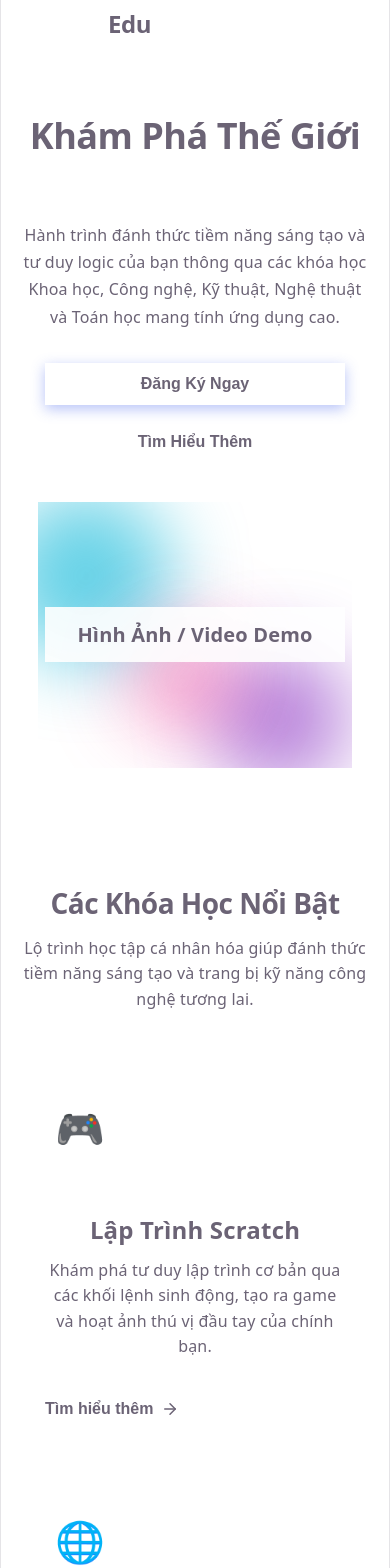
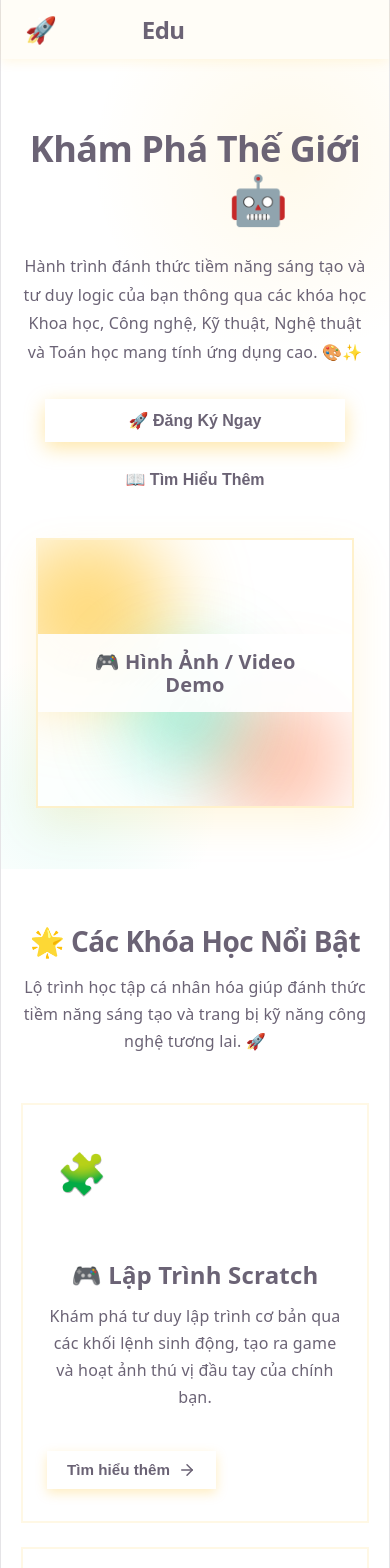
Before and after one commit to nguyenkhanhbh01989/Landing-Page-STEAM-Git-Workflow, a React (Vite) app in the folder steam-landing-page/: page / in a window 390 px wide. Shown: the top 1568 px of the page. Built offline with nearby package versions, Linux system fonts and the light colour scheme; the HTML template or start-up script is replaced by a standard one.

Commit message:
style: add bouncy animations, rounded corners and emojis to components

```diff
--- a/steam-landing-page/src/components/Course/Course.css
+++ b/steam-landing-page/src/components/Course/Course.css
@@ -16,10 +16,15 @@
 
 .course-heading {
   font-size: 2.5rem;
-  font-weight: 800;
+  font-weight: 900;
   color: var(--text-primary);
   margin-bottom: 1rem;
   letter-spacing: -0.5px;
+}
+
+.course-heading-emoji {
+  display: inline-block;
+  animation: sparkle 2s ease-in-out infinite;
 }
 
 .course-subheading {
@@ -27,7 +32,7 @@
   color: var(--text-secondary);
   max-width: 650px;
   margin: 0 auto;
-  line-height: 1.6;
+  line-height: 1.7;
 }
 
 .course-grid {
@@ -39,22 +44,24 @@
 /* --- Card UI --- */
 .course-card {
   background-color: var(--color-white);
-  border-radius: var(--radius-lg);
+  border-radius: var(--radius-xl);
   padding: 2.5rem 2rem;
-  border: 1px solid var(--color-gray-200);
+  border: 2px solid rgba(255, 184, 0, 0.1);
   transition: all 0.4s cubic-bezier(0.175, 0.885, 0.32, 1.275);
   display: flex;
   flex-direction: column;
   position: relative;
   overflow: hidden;
   z-index: 1;
+  box-shadow: var(--shadow-sm);
 }
 
-/* Hover Effect */
+/* Hover Effect – Bouncy */
 .course-card:hover {
   transform: translateY(-12px);
-  box-shadow: 0 20px 40px -10px rgba(0, 0, 0, 0.1);
-  border-color: transparent;
+  box-shadow: 0 20px 40px -10px rgba(255, 184, 0, 0.15);
+  border-color: var(--kid-yellow);
+  animation: bouncy 0.5s ease;
 }
 
 /* Gradient line top on hover */
@@ -65,11 +72,12 @@
   left: 0;
   width: 100%;
   height: 4px;
-  background: linear-gradient(90deg, var(--steam-science), var(--steam-tech), var(--steam-art));
+  background: linear-gradient(90deg, var(--kid-yellow), var(--kid-orange), var(--steam-engineering));
   transform: scaleX(0);
   transform-origin: left;
   transition: transform 0.4s ease;
   z-index: 2;
+  border-radius: var(--radius-xl) var(--radius-xl) 0 0;
 }
 
 .course-card:hover::before {
@@ -80,7 +88,7 @@
 .course-icon-wrapper {
   width: 70px;
   height: 70px;
-  border-radius: 20px;
+  border-radius: var(--radius-xl);
   display: flex;
   justify-content: center;
   align-items: center;
@@ -89,7 +97,8 @@
 }
 
 .course-card:hover .course-icon-wrapper {
-  transform: scale(1.1) rotate(5deg);
+  transform: scale(1.15) rotate(8deg);
+  animation: wiggle 0.6s ease;
 }
 
 .course-icon {
@@ -98,38 +107,41 @@
 
 .course-title {
   font-size: 1.5rem;
-  font-weight: 700;
+  font-weight: 800;
   color: var(--text-primary);
   margin-bottom: 1rem;
 }
 
 .course-desc {
   color: var(--text-secondary);
-  line-height: 1.6;
+  line-height: 1.7;
   margin-bottom: 2.5rem;
   flex-grow: 1;
 }
 
 /* --- Card Button --- */
 .course-btn {
-  background: transparent;
+  background: linear-gradient(135deg, var(--kid-yellow), var(--kid-orange));
   border: none;
   display: inline-flex;
   align-items: center;
   gap: 0.5rem;
-  color: var(--steam-tech);
-  font-weight: 600;
-  font-size: 1rem;
+  color: var(--color-white);
+  font-weight: 700;
+  font-size: 0.95rem;
   cursor: pointer;
-  padding: 0;
-  transition: gap 0.3s ease, color 0.3s ease;
+  padding: 0.6rem 1.25rem;
+  border-radius: var(--radius-xl);
+  transition: all 0.3s ease;
   margin-top: auto;
   align-self: flex-start;
+  box-shadow: 0 4px 12px rgba(255, 184, 0, 0.25);
 }
 
 .course-btn:hover {
   gap: 0.875rem;
-  color: var(--steam-art);
+  box-shadow: 0 6px 18px rgba(255, 184, 0, 0.35);
+  animation: bouncy 0.5s ease;
 }
 
 /* Responsive */
--- a/steam-landing-page/src/components/Course/Course.jsx
+++ b/steam-landing-page/src/components/Course/Course.jsx
@@ -4,21 +4,21 @@ const Course = () => {
   const courses = [
     {
       id: 1,
-      title: 'Lập Trình Scratch',
+      title: '🎮 Lập Trình Scratch',
       description: 'Khám phá tư duy lập trình cơ bản qua các khối lệnh sinh động, tạo ra game và hoạt ảnh thú vị đầu tay của chính bạn.',
-      icon: '🎮',
+      icon: '🧩',
       color: 'var(--steam-art)'
     },
     {
       id: 2,
-      title: 'Lập Trình Web Cơ Bản',
+      title: '🌐 Lập Trình Web',
       description: 'Xây dựng website thực tế với HTML, CSS và JavaScript. Nắm bắt các phương pháp thiết kế Web hiện đại và chuẩn Responsive.',
-      icon: '🌐',
+      icon: '💻',
       color: 'var(--steam-tech)'
     },
     {
       id: 3,
-      title: 'Thiết Kế Game 3D',
+      title: '🤖 Thiết Kế Game 3D',
       description: 'Học cách xây dựng thế giới ảo, lập trình logic và phát triển trò chơi 3D hoàn chỉnh cùng với đa dạng các nền tảng Engine.',
       icon: '🎲',
       color: 'var(--steam-science)'
@@ -29,8 +29,10 @@ const Course = () => {
     <section className="course-section" id="courses">
       <div className="course-container">
         <div className="course-header">
-          <h2 className="course-heading">Các Khóa Học Nổi Bật</h2>
-          <p className="course-subheading">Lộ trình học tập cá nhân hóa giúp đánh thức tiềm năng sáng tạo và trang bị kỹ năng công nghệ tương lai.</p>
+          <h2 className="course-heading">
+            <span className="course-heading-emoji">🌟</span> Các Khóa Học Nổi Bật
+          </h2>
+          <p className="course-subheading">Lộ trình học tập cá nhân hóa giúp đánh thức tiềm năng sáng tạo và trang bị kỹ năng công nghệ tương lai. 🚀</p>
         </div>
 
         <div className="course-grid">
--- a/steam-landing-page/src/components/Footer/Footer.jsx
+++ b/steam-landing-page/src/components/Footer/Footer.jsx
@@ -8,25 +8,26 @@ const Footer = () => {
 
           <div className="footer-col footer-info">
             <div className="footer-logo">
+              <span className="footer-logo-emoji">🚀</span>
               <span className="logo-steam">STEAM</span> Edu
             </div>
             <p className="footer-desc">
-              Trung tâm đào tạo STEAM hàng đầu, mang đến môi trường học tập lý tưởng giúp khơi dậy niềm đam mê Khoa học, Công nghệ, Kỹ thuật, Nghệ thuật và Toán học cho thế hệ trẻ.
+              Trung tâm đào tạo STEAM hàng đầu, mang đến môi trường học tập lý tưởng giúp khơi dậy niềm đam mê Khoa học, Công nghệ, Kỹ thuật, Nghệ thuật và Toán học cho thế hệ trẻ. 🌟
             </p>
           </div>
 
           <div className="footer-col footer-links">
-            <h4 className="footer-title">Links Nhanh</h4>
+            <h4 className="footer-title">📌 Links Nhanh</h4>
             <ul>
-              <li><a href="#home">Trang chủ</a></li>
-              <li><a href="#courses">Khóa học nổi bật</a></li>
-              <li><a href="#reviews">Đánh giá học viên</a></li>
-              <li><a href="#contact">Liên hệ tư vấn</a></li>
+              <li><a href="#home">🏠 Trang chủ</a></li>
+              <li><a href="#courses">📚 Khóa học nổi bật</a></li>
+              <li><a href="#reviews">⭐ Đánh giá học viên</a></li>
+              <li><a href="#contact">📩 Liên hệ tư vấn</a></li>
             </ul>
           </div>
 
           <div className="footer-col footer-social">
-            <h4 className="footer-title">Mạng Xã Hội</h4>
+            <h4 className="footer-title">🌐 Mạng Xã Hội</h4>
             <div className="social-links">
               <a href="#" className="social-btn" aria-label="Facebook">FB</a>
               <a href="#" className="social-btn" aria-label="YouTube">YT</a>
@@ -38,7 +39,7 @@ const Footer = () => {
         </div>
 
         <div className="footer-bottom">
-          <p>&copy; 2026 STEAM Edu. All rights reserved.</p>
+          <p>🎓 &copy; 2026 STEAM Edu. All rights reserved.</p>
         </div>
       </div>
     </footer>
--- a/steam-landing-page/src/components/Header/Header.css
+++ b/steam-landing-page/src/components/Header/Header.css
@@ -3,9 +3,9 @@
   top: 0;
   left: 0;
   width: 100%;
-  background-color: rgba(255, 255, 255, 0.95);
-  backdrop-filter: blur(10px);
-  box-shadow: var(--shadow-md);
+  background-color: rgba(255, 253, 247, 0.95);
+  backdrop-filter: blur(12px);
+  box-shadow: 0 2px 12px rgba(255, 184, 0, 0.12);
   z-index: 1000;
   transition: var(--transition-normal);
 }
@@ -13,22 +13,30 @@
 .header-container {
   max-width: 1200px;
   margin: 0 auto;
-  padding: 1rem 2rem;
+  padding: 0.75rem 2rem;
   display: flex;
   justify-content: space-between;
   align-items: center;
 }
 
 .logo {
-  font-size: 1.75rem;
-  font-weight: 800;
+  font-size: 1.85rem;
+  font-weight: 900;
   color: var(--text-primary);
   letter-spacing: -0.5px;
   cursor: pointer;
+  display: flex;
+  align-items: center;
+  gap: 0.25rem;
+}
+
+.logo-emoji {
+  font-size: 1.6rem;
+  animation: wiggle 2s ease-in-out infinite;
 }
 
 .logo-steam {
-  background: linear-gradient(135deg, var(--steam-science), var(--steam-tech), var(--steam-art));
+  background: linear-gradient(135deg, var(--kid-yellow), var(--kid-orange), var(--steam-engineering));
   -webkit-background-clip: text;
   background-clip: text;
   -webkit-text-fill-color: transparent;
@@ -45,31 +53,35 @@
 }
 
 .nav-link {
-  font-weight: 500;
+  font-weight: 700;
   color: var(--text-secondary);
   font-size: 1rem;
-  transition: var(--transition-fast);
+  transition: all var(--transition-fast);
   position: relative;
-  padding-bottom: 0.25rem;
+  padding: 0.4rem 0.75rem;
+  border-radius: var(--radius-md);
 }
 
 .nav-link:hover, .nav-link.active {
-  color: var(--steam-tech);
+  color: var(--kid-orange);
+  background-color: rgba(255, 107, 53, 0.08);
 }
 
 .nav-link::after {
   content: '';
   position: absolute;
-  bottom: 0;
-  left: 0;
+  bottom: -2px;
+  left: 50%;
+  transform: translateX(-50%);
   width: 0;
-  height: 2px;
-  background-color: var(--steam-tech);
+  height: 3px;
+  background: linear-gradient(90deg, var(--kid-yellow), var(--kid-orange));
+  border-radius: var(--radius-pill);
   transition: width var(--transition-fast);
 }
 
 .nav-link:hover::after, .nav-link.active::after {
-  width: 100%;
+  width: 60%;
 }
 
 /* Hamburger Button (hidden on desktop) */
@@ -88,7 +100,7 @@
 .hamburger .bar {
   width: 25px;
   height: 3px;
-  background-color: var(--text-primary);
+  background-color: var(--kid-orange);
   border-radius: 3px;
   transition: all 0.3s ease;
 }
@@ -122,8 +134,8 @@
     width: 70%;
     max-width: 300px;
     height: 100vh;
-    background-color: var(--color-white);
-    box-shadow: -5px 0 15px rgba(0, 0, 0, 0.1);
+    background-color: var(--bg-main);
+    box-shadow: -5px 0 20px rgba(255, 184, 0, 0.15);
     transition: right 0.3s ease;
     padding-top: 5rem;
     z-index: 1050;
@@ -147,6 +159,7 @@
     display: block;
     padding: 1.25rem 2rem;
     font-size: 1.05rem;
+    border-radius: 0;
   }
 
   .nav-link::after {
--- a/steam-landing-page/src/components/Header/Header.jsx
+++ b/steam-landing-page/src/components/Header/Header.jsx
@@ -1,18 +1,31 @@
+import { useState } from 'react';
 import './Header.css';
 
 const Header = () => {
+  const [menuOpen, setMenuOpen] = useState(false);
+
   return (
     <header className="header">
       <div className="header-container">
         <div className="logo">
+          <span className="logo-emoji">🚀</span>
           <span className="logo-steam">STEAM</span> Edu
         </div>
-        <nav className="nav-menu">
+        <button
+          className={`hamburger ${menuOpen ? 'active' : ''}`}
+          onClick={() => setMenuOpen(!menuOpen)}
+          aria-label="Toggle menu"
+        >
+          <span className="bar"></span>
+          <span className="bar"></span>
+          <span className="bar"></span>
+        </button>
+        <nav className={`nav-menu ${menuOpen ? 'open' : ''}`}>
           <ul className="nav-list">
-            <li className="nav-item"><a href="#home" className="nav-link active">Trang chủ</a></li>
-            <li className="nav-item"><a href="#courses" className="nav-link">Khóa học</a></li>
-            <li className="nav-item"><a href="#reviews" className="nav-link">Đánh giá</a></li>
-            <li className="nav-item"><a href="#contact" className="nav-link">Liên hệ</a></li>
+            <li className="nav-item"><a href="#home" className="nav-link active" onClick={() => setMenuOpen(false)}>🏠 Trang chủ</a></li>
+            <li className="nav-item"><a href="#courses" className="nav-link" onClick={() => setMenuOpen(false)}>📚 Khóa học</a></li>
+            <li className="nav-item"><a href="#reviews" className="nav-link" onClick={() => setMenuOpen(false)}>⭐ Đánh giá</a></li>
+            <li className="nav-item"><a href="#contact" className="nav-link" onClick={() => setMenuOpen(false)}>📩 Liên hệ</a></li>
           </ul>
         </nav>
       </div>
--- a/steam-landing-page/src/components/Hero/Hero.css
+++ b/steam-landing-page/src/components/Hero/Hero.css
@@ -1,10 +1,36 @@
 .hero-section {
   padding: 5rem 2rem;
-  min-height: calc(100vh - 80px); /* accounting for header */
+  min-height: calc(100vh - 80px);
   display: flex;
   align-items: center;
-  background-color: var(--bg-main);
+  background: linear-gradient(135deg, var(--bg-main) 0%, var(--bg-secondary) 50%, rgba(255, 184, 0, 0.06) 100%);
   overflow: hidden;
+  position: relative;
+}
+
+/* Decorative floating circles in background */
+.hero-section::before {
+  content: '';
+  position: absolute;
+  width: 400px;
+  height: 400px;
+  border-radius: 50%;
+  background: radial-gradient(circle, rgba(255, 184, 0, 0.08) 0%, transparent 70%);
+  top: -100px;
+  right: -100px;
+  z-index: 0;
+}
+
+.hero-section::after {
+  content: '';
+  position: absolute;
+  width: 300px;
+  height: 300px;
+  border-radius: 50%;
+  background: radial-gradient(circle, rgba(6, 214, 160, 0.08) 0%, transparent 70%);
+  bottom: -80px;
+  left: -80px;
+  z-index: 0;
 }
 
 .hero-container {
@@ -14,6 +40,8 @@
   grid-template-columns: 1fr 1fr;
   gap: 4rem;
   align-items: center;
+  position: relative;
+  z-index: 1;
 }
 
 /* --- Text Content (Left Column) --- */
@@ -24,25 +52,31 @@
 
 .hero-title {
   font-size: 3.5rem;
-  font-weight: 800;
+  font-weight: 900;
   color: var(--text-primary);
-  line-height: 1.15;
+  line-height: 1.2;
   margin-bottom: 1.5rem;
   letter-spacing: -1px;
 }
 
+.hero-emoji {
+  display: inline-block;
+  animation: wiggle 2s ease-in-out infinite;
+  font-size: 3rem;
+}
+
 .highlight {
-  background: linear-gradient(135deg, var(--steam-tech), var(--steam-art));
+  background: linear-gradient(135deg, var(--kid-yellow), var(--kid-orange));
   -webkit-background-clip: text;
   background-clip: text;
   -webkit-text-fill-color: transparent;
 }
 
 .hero-description {
-  font-size: 1.125rem;
+  font-size: 1.15rem;
   color: var(--text-secondary);
   margin-bottom: 2.5rem;
-  line-height: 1.7;
+  line-height: 1.8;
 }
 
 .hero-actions {
@@ -52,38 +86,39 @@
 
 /* --- Button Styling --- */
 .btn-cta, .btn-outline {
-  padding: 0.875rem 2rem;
-  font-size: 1.125rem;
-  font-weight: 600;
-  border-radius: var(--radius-pill);
+  padding: 0.95rem 2.25rem;
+  font-size: 1.1rem;
+  font-weight: 800;
+  border-radius: var(--radius-xl);
   cursor: pointer;
   transition: all 0.3s ease;
   display: flex;
   justify-content: center;
   align-items: center;
+  gap: 0.5rem;
 }
 
 .btn-cta {
-  background-color: var(--steam-tech);
+  background: linear-gradient(135deg, var(--kid-yellow), var(--kid-orange));
   color: var(--color-white);
   border: none;
-  box-shadow: 0 4px 14px 0 rgba(67, 97, 238, 0.39);
+  box-shadow: 0 6px 20px rgba(255, 184, 0, 0.35);
 }
 
 .btn-cta:hover {
-  transform: translateY(-3px) scale(1.03);
-  box-shadow: 0 6px 20px rgba(67, 97, 238, 0.45);
+  animation: bouncy 0.5s ease;
+  box-shadow: 0 8px 28px rgba(255, 184, 0, 0.45);
 }
 
 .btn-outline {
   background-color: transparent;
-  color: var(--steam-tech);
-  border: 2px solid var(--steam-tech);
+  color: var(--kid-orange);
+  border: 2.5px solid var(--kid-orange);
 }
 
 .btn-outline:hover {
-  background-color: rgba(67, 97, 238, 0.05);
-  transform: translateY(-3px);
+  background-color: rgba(255, 107, 53, 0.06);
+  animation: bouncy 0.5s ease;
 }
 
 /* --- Image Placeholder (Right Column) --- */
@@ -101,14 +136,14 @@
 .hero-placeholder {
   width: 90%;
   height: 90%;
-  border-radius: var(--radius-lg);
+  border-radius: var(--radius-xl);
   position: relative;
-  background: rgba(255, 255, 255, 0.7);
-  border: 1px solid rgba(255, 255, 255, 0.5);
+  background: rgba(255, 255, 255, 0.8);
+  border: 2px solid rgba(255, 184, 0, 0.2);
   backdrop-filter: blur(20px);
   -webkit-backdrop-filter: blur(20px);
   overflow: hidden;
-  box-shadow: var(--shadow-lg);
+  box-shadow: 0 16px 40px rgba(255, 184, 0, 0.12);
   display: flex;
   align-items: center;
   justify-content: center;
@@ -117,12 +152,12 @@
 
 .placeholder-content {
   font-size: 1.25rem;
-  font-weight: 600;
-  color: var(--steam-tech);
+  font-weight: 700;
+  color: var(--kid-orange);
   z-index: 20;
-  background: rgba(255, 255, 255, 0.9);
+  background: rgba(255, 255, 255, 0.92);
   padding: 1rem 2rem;
-  border-radius: var(--radius-pill);
+  border-radius: var(--radius-xl);
   box-shadow: var(--shadow-md);
 }
 
@@ -138,7 +173,7 @@
 .shape-1 {
   width: 300px;
   height: 300px;
-  background: rgba(0, 180, 216, 0.6); /* --steam-science */
+  background: rgba(255, 184, 0, 0.5);
   top: -10%;
   left: -10%;
 }
@@ -146,7 +181,7 @@
 .shape-2 {
   width: 250px;
   height: 250px;
-  background: rgba(114, 9, 183, 0.5); /* --steam-art */
+  background: rgba(255, 107, 53, 0.4);
   bottom: -5%;
   right: -5%;
   animation-delay: -3s;
@@ -155,7 +190,7 @@
 .shape-3 {
   width: 200px;
   height: 200px;
-  background: rgba(247, 37, 133, 0.4); /* --steam-engineering */
+  background: rgba(6, 214, 160, 0.4);
   top: 40%;
   left: 30%;
   animation-delay: -5s;
--- a/steam-landing-page/src/components/Hero/Hero.jsx
+++ b/steam-landing-page/src/components/Hero/Hero.jsx
@@ -6,20 +6,20 @@ const Hero = () => {
       <div className="hero-container">
         <div className="hero-content">
           <h1 className="hero-title">
-            Khám Phá Thế Giới <span className="highlight">STEAM</span>
+            Khám Phá Thế Giới <span className="highlight">STEAM</span> <span className="hero-emoji">🤖</span>
           </h1>
           <p className="hero-description">
-            Hành trình đánh thức tiềm năng sáng tạo và tư duy logic của bạn thông qua các khóa học Khoa học, Công nghệ, Kỹ thuật, Nghệ thuật và Toán học mang tính ứng dụng cao.
+            Hành trình đánh thức tiềm năng sáng tạo và tư duy logic của bạn thông qua các khóa học Khoa học, Công nghệ, Kỹ thuật, Nghệ thuật và Toán học mang tính ứng dụng cao. 🎨✨
           </p>
           <div className="hero-actions">
-            <button className="btn-cta">Đăng Ký Ngay</button>
-            <button className="btn-outline">Tìm Hiểu Thêm</button>
+            <button className="btn-cta">🚀 Đăng Ký Ngay</button>
+            <button className="btn-outline">📖 Tìm Hiểu Thêm</button>
           </div>
         </div>
         <div className="hero-image-wrapper">
           <div className="hero-placeholder">
             <div className="placeholder-content">
-              <span>Hình Ảnh / Video Demo</span>
+              <span>🎮 Hình Ảnh / Video Demo</span>
             </div>
             <div className="placeholder-shape shape-1"></div>
             <div className="placeholder-shape shape-2"></div>
--- a/steam-landing-page/src/components/RegisterForm/RegisterForm.jsx
+++ b/steam-landing-page/src/components/RegisterForm/RegisterForm.jsx
@@ -16,8 +16,7 @@ const RegisterForm = () => {
   const handleSubmit = (e) => {
     e.preventDefault()
     console.log('Form submission data:', formData)
-    alert('Đăng ký thành công! Đội ngũ tư vấn sẽ liên hệ với bạn trong thời gian sớm nhất.')
-    // Reset form after submit
+    alert('🎉 Đăng ký thành công! Đội ngũ tư vấn sẽ liên hệ với bạn trong thời gian sớm nhất.')
     setFormData({ fullName: '', email: '', phone: '' })
   }
 
@@ -29,10 +28,10 @@ const RegisterForm = () => {
           {/* Cột trái: Nội dung & Minh họa */}
           <div className="register-info">
             <h2 className="register-heading">
-              Bắt Đầu Hành Trình <br/>
+              🎓 Bắt Đầu Hành Trình <br/>
               <span className="highlight-text">STEAM</span> Cùng Chúng Tôi
             </h2>
-            <p className="register-desc">Để lại thông tin để nhận lộ trình học cá nhân hóa phù hợp nhất cho tương lai của bạn. Đội ngũ chuyên gia luôn sẵn sàng hỗ trợ 24/7.</p>
+            <p className="register-desc">Để lại thông tin để nhận lộ trình học cá nhân hóa phù hợp nhất cho tương lai của bạn. Đội ngũ chuyên gia luôn sẵn sàng hỗ trợ 24/7. ✨</p>
 
             <div className="contact-details">
               <div className="contact-item">
@@ -52,7 +51,7 @@ const RegisterForm = () => {
 
           {/* Cột phải: Form */}
           <div className="register-form-container">
-            <h3 className="form-title">Đăng Ký Tư Vấn</h3>
+            <h3 className="form-title">📝 Đăng Ký Tư Vấn</h3>
             <form onSubmit={handleSubmit} className="register-form">
               <div className="form-group">
                 <label htmlFor="fullName" className="form-label">Họ và tên</label>
@@ -98,7 +97,7 @@ const RegisterForm = () => {
                 />
               </div>
 
-              <button type="submit" className="form-submit-btn">Đăng Ký Ngay</button>
+              <button type="submit" className="form-submit-btn">🚀 Đăng Ký Ngay</button>
             </form>
           </div>
         </div>
--- a/steam-landing-page/src/components/Testimonial/Testimonial.jsx
+++ b/steam-landing-page/src/components/Testimonial/Testimonial.jsx
@@ -4,16 +4,16 @@ const Testimonial = () => {
   const testimonials = [
     {
       id: 1,
-      content: "Nhờ khóa học Web cơ bản, con đã có thể tự tay làm ra một trang web giới thiệu bản thân và chia sẻ sở thích. Các thầy cô hướng dẫn rất tận tình và dễ hiểu.",
+      content: "Nhờ khóa học Web cơ bản, con đã có thể tự tay làm ra một trang web giới thiệu bản thân và chia sẻ sở thích. Các thầy cô hướng dẫn rất tận tình và dễ hiểu. 🌟",
       name: "Nguyễn Minh Khang",
-      role: "Học viên lớp Web",
+      role: "Học viên lớp Web 🌐",
       avatar: "MK"
     },
     {
       id: 2,
-      content: "Chưa bao giờ em nghĩ lập trình game lại thú vị đến thế! Hiện tại em đã hoàn thiện được trò chơi phiêu lưu đầu tay trên Scratch và chia sẻ cho cả lớp cùng tham gia.",
+      content: "Chưa bao giờ em nghĩ lập trình game lại thú vị đến thế! Hiện tại em đã hoàn thiện được trò chơi phiêu lưu đầu tay trên Scratch và chia sẻ cho cả lớp cùng tham gia. 🎮",
       name: "Trần Hà My",
-      role: "Học viên lớp Scratch",
+      role: "Học viên lớp Scratch 🧩",
       avatar: "HM"
     }
   ]
@@ -21,7 +21,9 @@ const Testimonial = () => {
   return (
     <section className="testimonial-section" id="reviews">
       <div className="testimonial-container">
-        <h2 className="testimonial-heading">Cảm nhận từ Học viên</h2>
+        <h2 className="testimonial-heading">
+          <span className="testimonial-heading-emoji">⭐</span> Cảm nhận từ Học viên
+        </h2>
         <div className="testimonial-flex">
           {testimonials.map(testimonial => (
             <div className="testimonial-card" key={testimonial.id}>
```
Also changed, not shown: steam-landing-page/src/components/Footer/Footer.css (+43 -17 lines), steam-landing-page/src/components/RegisterForm/RegisterForm.css (+29 -25 lines), steam-landing-page/src/components/Testimonial/Testimonial.css (+45 -12 lines), 1 other file (tests, documents, lock files or other folders).
